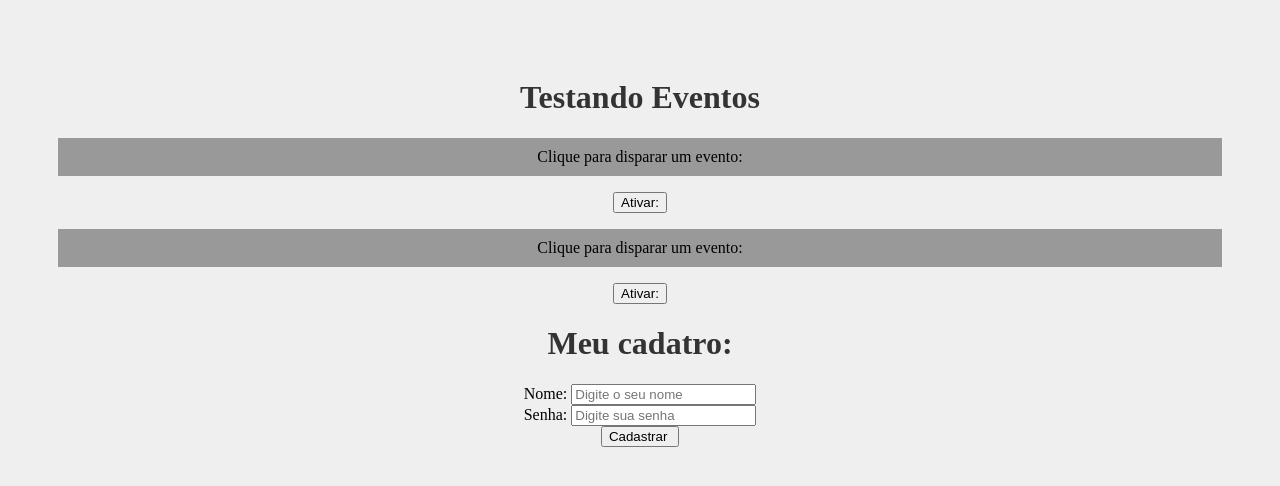
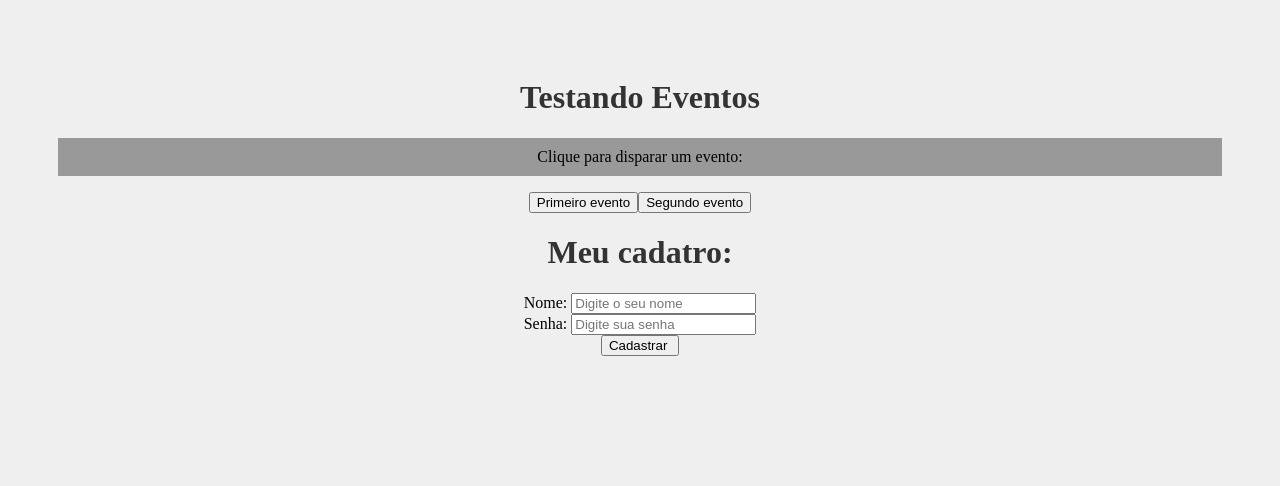
Before and after one commit to willyoliv/react_app_hora_de_codar, a React (Create React App) app: page / in a window 1280 px wide. Shown: the top 486 px of the page. Built offline with nearby package versions, Linux system fonts and the light colour scheme.

Commit message:
Subindo alterações da aula #11

```diff
--- a/src/App.jsx
+++ b/src/App.jsx
@@ -7,7 +7,6 @@
     <div className="App">
       <h1>Testando Eventos</h1>
       <Evento numero="1" />
-      <Evento numero="2" />
       <Form />
     </div>
   );
--- a/src/components/Evento.jsx
+++ b/src/components/Evento.jsx
@@ -1,13 +1,20 @@
+import Button from "./evento/Button";
+
 function Evento({ numero }) {
 
   function meuEvento() {
-    console.log(`Opa, fui ativado! ${numero}`);
+    console.log(`Ativando primeiro evento!`);
+  }
+
+  function segundoEvento() {
+    console.log('Ativando o segundo evento!');
   }
 
   return (
     <div>
       <p>Clique para disparar um evento:</p>
-      <button onClick={meuEvento}>Ativar: </button>
+      <Button event={meuEvento} text="Primeiro evento" />
+      <Button event={segundoEvento} text="Segundo evento" />
     </div>
   );
 }
--- /dev/null
+++ b/src/components/evento/Button.jsx
@@ -0,0 +1,7 @@
+function Button(props) {
+  return (
+    <button onClick={props.event}>{props.text}</button>
+  );
+}
+
+export default Button;
```
